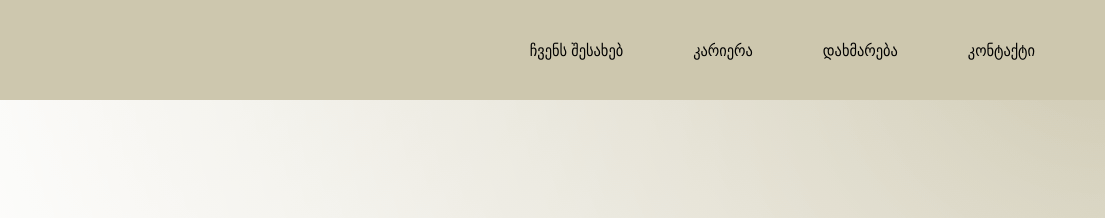
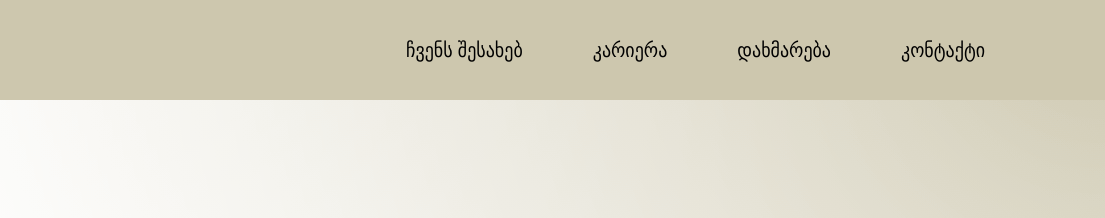
Before and after one commit to ShalvaMedzvelia1/prezentacia, a plain HTML site: page index.html in a window 1280 px wide. Shown: the top 218 px of the page, 175-1280 px from the left. Drawn offline with Linux system fonts and the light colour scheme.

Commit message:
Nav animated

```diff
--- a/css/style.css
+++ b/css/style.css
@@ -8,10 +8,24 @@ header {
 }
 .nav-ul {
   display: flex;
+  padding: 50px;
+  margin: 0;
+}
+
+nav li {
+  list-style: none;
+  font-size: 20px;
+  float: left;
+  transition: 0.8s;
+}
+
+nav:hover li {
+  transform: rotateY(360deg);
 }
 .nav-a {
   margin-right: 70px;
 }
+
 a {
   text-decoration: none;
   color: black;
@@ -129,9 +143,7 @@ h1 {
   text-align: center;
   font-size: 30px;
   letter-spacing: .15em;
-  animation:
-  typing 5s steps(100, end),
-  blink-caret .75s step-end infinite;
+  animation: typing 3s steps(100, end);
 }
 
 @keyframes typing {
```
